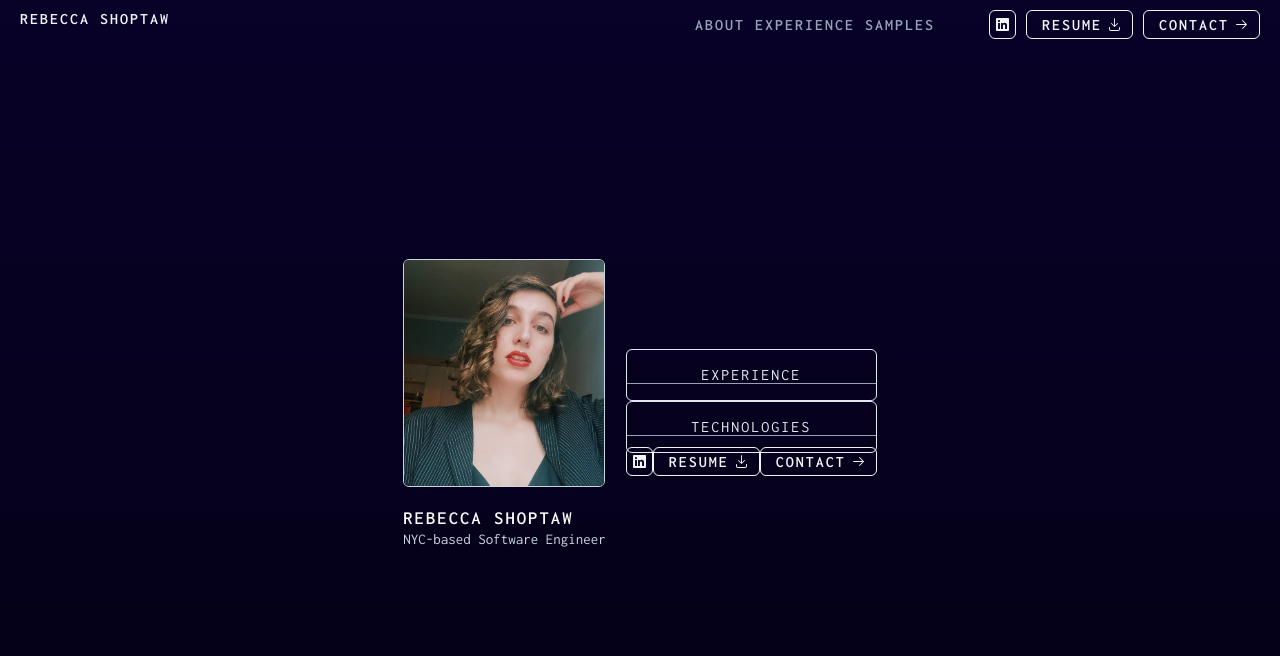
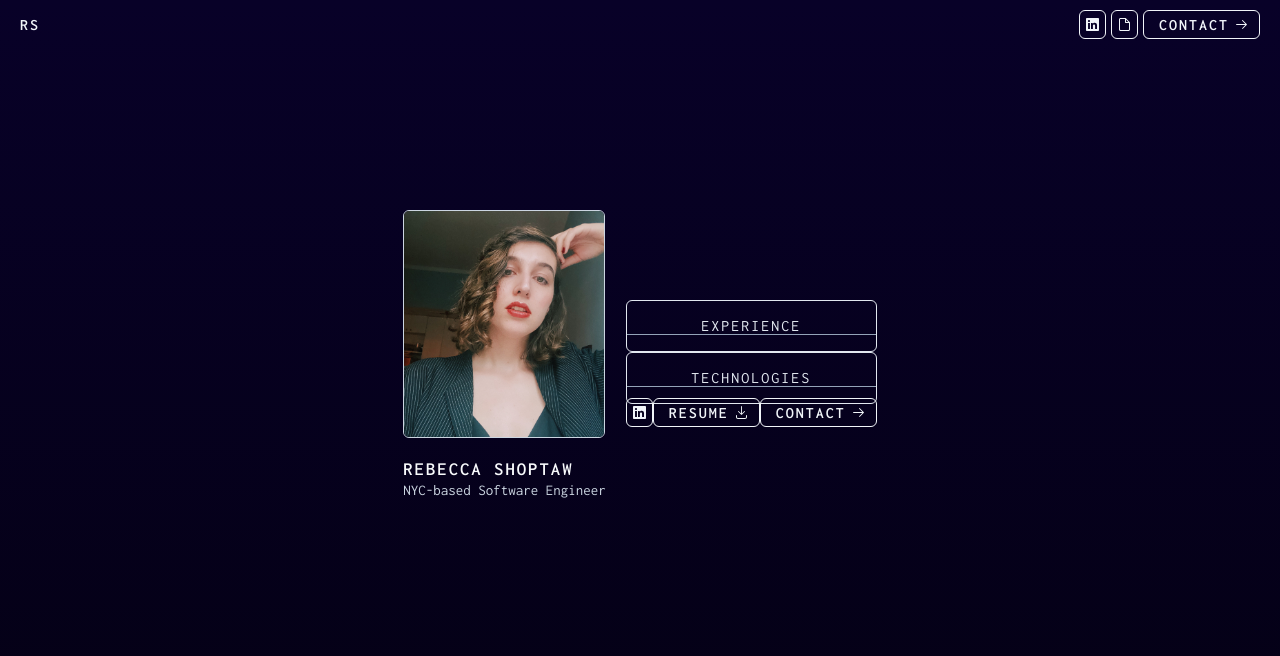
Before and after one commit to rebecca-shoptaw/code-portfolio, a Next.js app: page / in a window 1280 px wide. Shown: the top 656 px of the page. Built offline with nearby package versions, Linux system fonts and the light colour scheme.

Commit message:
Remove header scroll behavior and extra links

```diff
--- a/app/(components)/(buttons)/buttons.module.css
+++ b/app/(components)/(buttons)/buttons.module.css
@@ -44,9 +44,6 @@
 
 .btn_logo {
   color: var(--light-100);
-  position: fixed;
-  top: 10px;
-  left: 20px;
   transition: color var(--anim-time);
 }
 
--- a/app/(components)/Header.module.css
+++ b/app/(components)/Header.module.css
@@ -7,28 +7,14 @@
   }
 }
 
-/* shared styles */
-
-.nav--fixed,
-.nav--relative {
+.header {
+  position: fixed;
+  width: calc(100% - 40px);
+  padding: 0px 20px;
   display: flex;
   flex-direction: row;
   align-items: center;
-}
-
-/* individual styles */
-
-.nav--fixed {
-  position: fixed;
-  top: 0;
-  right: 20px;
-  justify-content: center;
-}
-
-.nav--relative {
-  justify-content: flex-end;
-  padding: 0px 40px;
-  animation: var(--anim-time) ease-in-out fadeIn;
+  justify-content: space-between;
 }
 
 .nav__wrapper {
@@ -36,18 +22,5 @@
   padding: 0;
   display: flex;
   flex-direction: row;
-  gap: 10px;
-  flex-wrap: wrap;
+  gap: 5px;
 }
-
-.nav__link {
-  color: var(--text-light);
-  text-decoration: none;
-  font-weight: 600;
-  letter-spacing: 2px;
-  transition: color var(--anim-time);
-}
-
-.nav__link:hover {
-  color: var(--text-mid);
-}
--- a/app/(components)/Header.tsx
+++ b/app/(components)/Header.tsx
@@ -1,9 +1,9 @@
 "use client";
+import styles from "./Header.module.css";
+
 import { useRef } from "react";
 import useCalculatedMargins from "@/app/(hooks)/useCalculatedMargins";
 import useScrollPosition from "../(hooks)/useScrollPosition";
-
-import styles from "./Header.module.css";
 
 import NavLink from "./HeaderLink";
 import ResumeButton from "./(buttons)/ResumeButton";
@@ -14,15 +14,12 @@ import IconButton from "./(buttons)/IconButton";
 import { LinkedInLogoIcon } from "@radix-ui/react-icons";
 
 const Header = () => {
-  const fixedNavRef = useRef() as React.MutableRefObject<HTMLDivElement>;
-  const logoRef = useRef() as React.MutableRefObject<HTMLAnchorElement>;
-  const margins = useCalculatedMargins(logoRef, fixedNavRef);
-  const pastHeader = useScrollPosition(30);
-
   return (
     <header className={styles.header}>
-      <SiteLogo logoRef={logoRef} switchToInitials={pastHeader} />
-      <nav className={styles["nav--fixed"]} ref={fixedNavRef}>
+      <SiteLogo
+        switchToInitials={true}
+      />
+      <nav>
         <ul className={styles.nav__wrapper}>
           <li>
             <IconButton
@@ -32,28 +29,13 @@ const Header = () => {
             />
           </li>
           <li>
-            <ResumeButton switchToIcon={pastHeader} />
+            <ResumeButton switchToIcon={true} />
           </li>
           <li>
             <ContactButton />
           </li>
         </ul>
       </nav>
-      {margins.left && margins.right && (
-        <nav
-          className={styles["nav--relative"]}
-          style={{
-            marginRight: margins.right,
-            marginLeft: margins.left,
-          }}
-        >
-          <ul className={styles.nav__wrapper}>
-            <NavLink href="#about" text="ABOUT" />
-            <NavLink href="#experince" text="EXPERIENCE" />
-            <NavLink href="#samples" text="SAMPLES" />
-          </ul>
-        </nav>
-      )}
     </header>
   );
 };
```
